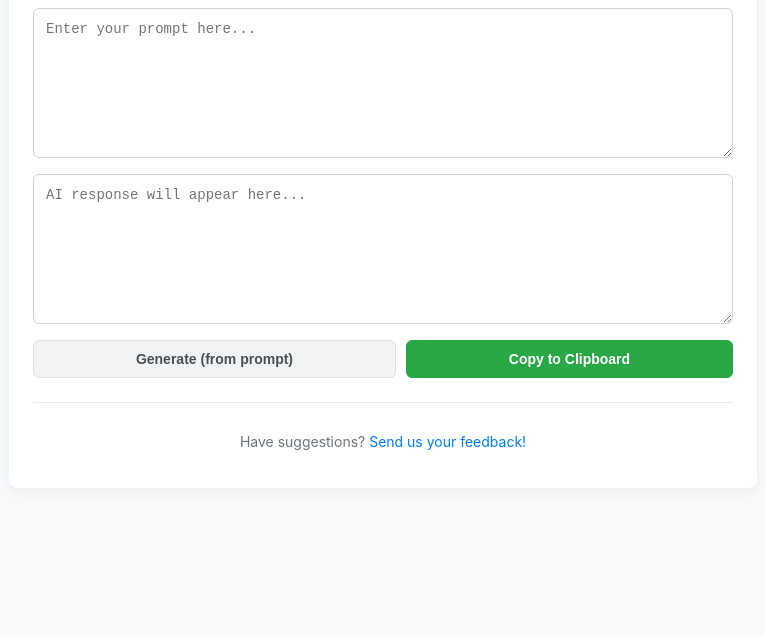
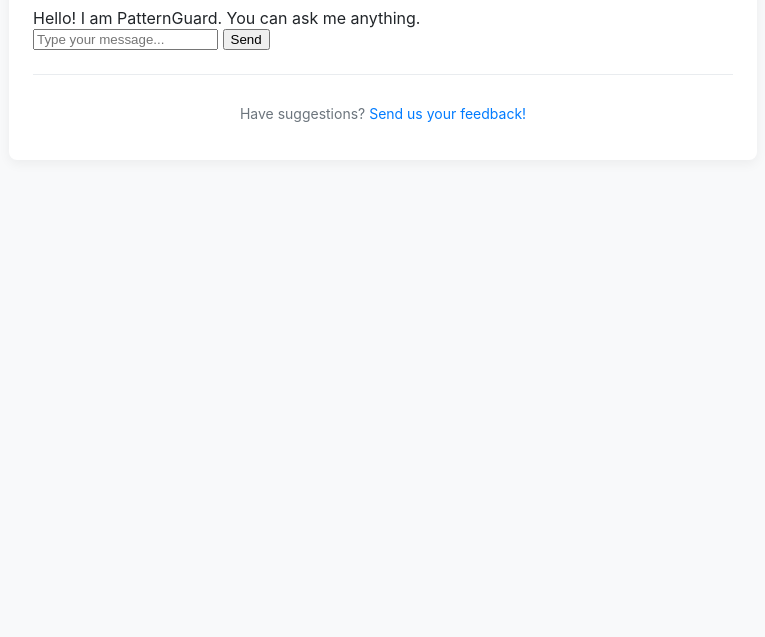
Before and after one commit to nomersabinianobarcelona-blip/ai-assistant-website, a website: page public/patternguard.html in a window 1280 px wide. Shown: the part 163-800 px from the top of the page, without its empty margins (257-1022 px from the left). Drawn offline with Linux system fonts and the light colour scheme.

Commit message:
Update patternguard.html

```diff
--- a/public/patternguard.html
+++ b/public/patternguard.html
@@ -1,7 +1,7 @@
 <!DOCTYPE html>
 <html lang="en">
   <head>
-    <meta charset="UTF-8" />
+    <meta charset="UTF-R" />
     <meta name="viewport" content="width=device-width, initial-scale=1.0" />
     <title>PatternGuard - COD3.ai</title>
     <link rel="stylesheet" href="style-v2.css" />
@@ -15,24 +15,23 @@
     </nav>
 
     <div class="main-container">
-      <h1>PatternGuard</h1>
+      <h1>PatternGuard (Chatbot)</h1>
 
-      <div class="textarea-container">
-        <textarea
-          id="input-text"
-          placeholder="Enter your prompt here..."
-        ></textarea>
-        <textarea
-          id="output-text"
-          placeholder="AI response will appear here..."
-          readonly
-        ></textarea>
+      <div classs="chat-container" id="chat-window">
+        <div class="message ai">
+          Hello! I am PatternGuard. You can ask me anything.
+        </div>
       </div>
 
-      <div class="button-group">
-        <button id="generate-btn">Generate (from prompt)</button>
-        <button id="copy-btn">Copy to Clipboard</button>
-      </div>
+      <form id="chat-form" class="chat-form">
+        <input
+          type="text"
+          id="chat-input"
+          placeholder="Type your message..."
+          autocomplete="off"
+        />
+        <button type="submit" id="send-button">Send</button>
+      </form>
 
       <div class="loading" id="loading-message">Loading...</div>
       <div class="status" id="status-message"></div>
@@ -41,7 +40,7 @@
         <p>
           Have suggestions?
           <a
-            href="mailto:25-0134@sgen.edu.ph,25-0232@sgen.edu.ph,25-0257@sgen.edu.ph,25-0061@sgen.edu.ph,25-0108@sgen.edu.ph,25-0027@sgen.edu.ph?subject=COD3.ai Suggestion"
+            href="mailto:your-email@example.com,dev2@example.com?subject=COD3.ai Suggestion"
             >Send us your feedback!</a
           >
         </p>
```
